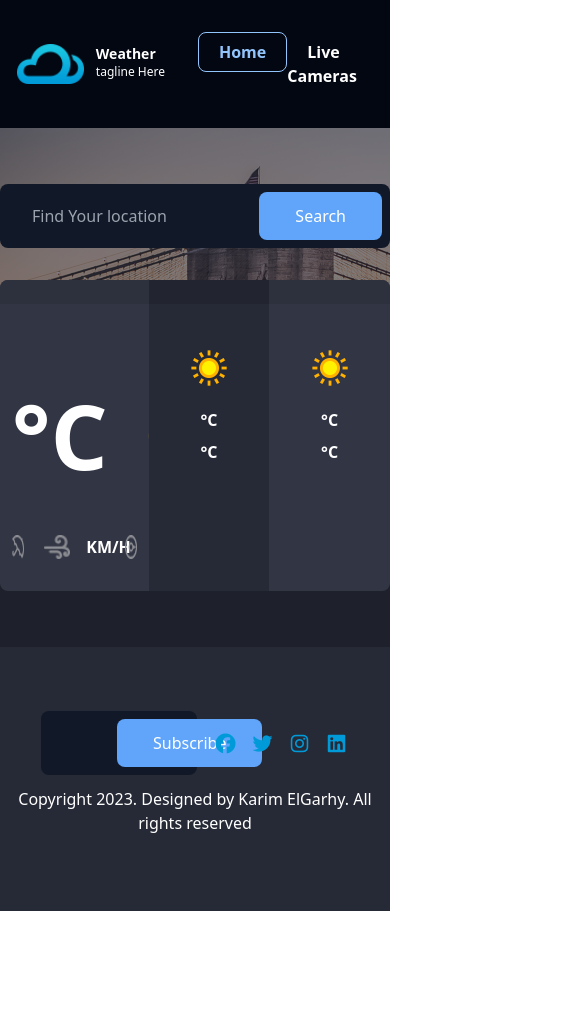
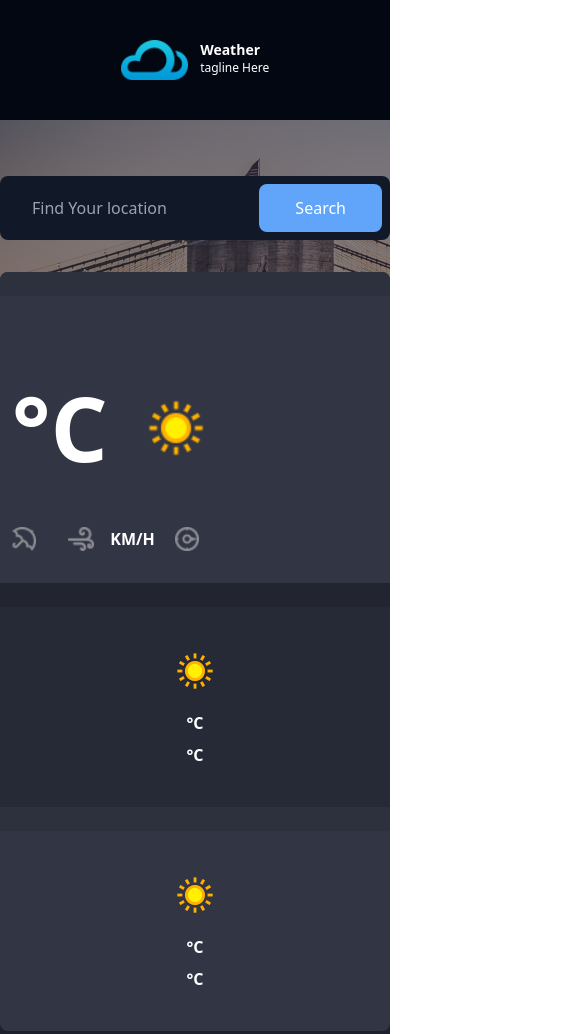
Before and after one commit to KarimElGarhy/weather-application, a plain HTML site: page index.html in a window 390 px wide. Shown: the top 1034 px of the page, 585 px wide, since content can reach past the window. Before the commit the page ends 911 px from the top, so only its background shows below. Drawn offline with nearby package versions, Linux system fonts and the light colour scheme; files that its build step writes are made by us from their sources; files whose address does not match are found by name.

Commit message:
mobile fix

```diff
--- a/index.html
+++ b/index.html
@@ -4,7 +4,7 @@
     <meta charset="UTF-8" />
     <meta name="viewport" content="width=device-width, initial-scale=1.0" />
     <title>Weather Information</title>
-    <link rel="stylesheet" href="./output.css" />
+    <link rel="stylesheet" href="../dist/output.css" />
   </head>
   <body>
     <nav class="bg-gray-950 py-10">
@@ -16,7 +16,7 @@
             <p class="text-xs">tagline Here</p>
           </div>
         </div>
-        <ul class="flex justify-between text-white w-[45%]">
+        <ul class="hidden md:flex justify-between text-white w-[45%]">
           <li>
             <a
               class="border-solid border py-2 px-5 text-blue-300 font-bold border-blue-300 rounded-lg"
@@ -77,7 +77,7 @@
         </div>
         <!--DAta-->
         <section
-          class="flex w-[100%] justify-between rounded-lg overflow-hidden text-white font-bold items-stretch"
+          class="flex flex-col md:flex-row w-[100%] justify-between rounded-lg overflow-hidden text-white font-bold items-stretch"
         >
           <div id="toady" class="bg-[#323544] flex-1">
             <div class="bg-[#2d303d] flex p-3 justify-between">
@@ -167,9 +167,11 @@
     </main>
 
     <footer class="bg-[#262936] py-16">
-      <div class="container mx-auto flex items-center justify-center gap-4">
+      <div
+        class="container mx-auto flex flex-col md:flex-row items-center justify-center gap-4"
+      >
         <div
-          class="flex gap-5 bg-gray-900 p-2 rounded-lg w-[40%] justify-between"
+          class="flex flex-col md:flex-row gap-5 bg-gray-900 p-2 rounded-lg md:w-[40%] w-[100%] justify-between"
         >
           <input
             class="focus:border-0 text-white focus:outline-none py-3 px-6 bg-transparent w-full"
```
Also changed, not shown: output.css.
